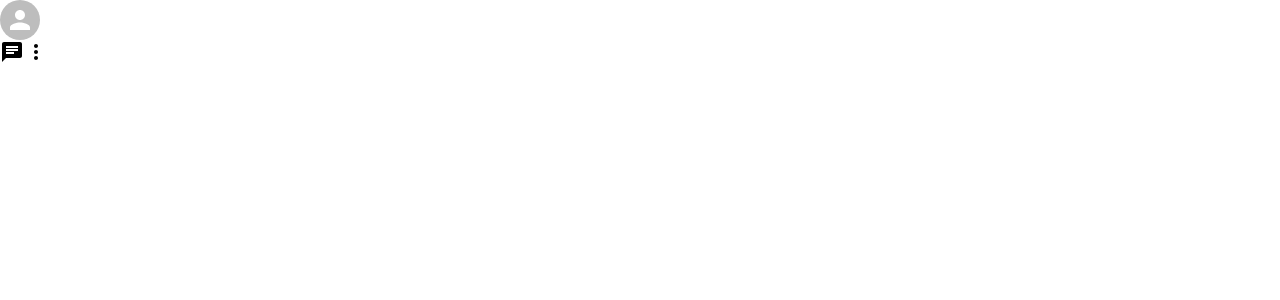
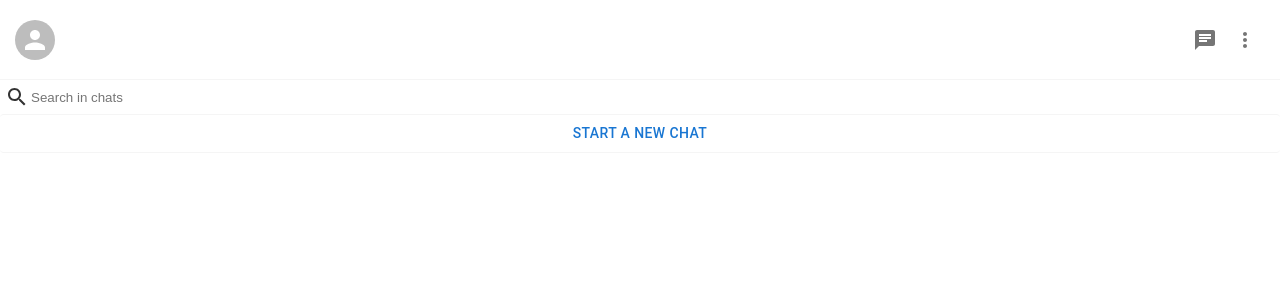
Before and after one commit to monty-src/whatsapp-ts, a Next.js app: page / in a window 1280 px wide. Shown: the top 300 px of the page. Built offline with nearby package versions, Linux system fonts and the light colour scheme.

Commit message:
Added firebase connection

```diff
--- a/components/Sidebar.tsx
+++ b/components/Sidebar.tsx
@@ -1,21 +1,51 @@
 import React from "react";
-import { Avatar } from "@mui/material";
+import { Avatar, Button, IconButton } from "@mui/material";
 import styled from "styled-components";
-import ChatIcon from '@mui/icons-material/Chat';
-import MoreVertIcon from '@mui/icons-material/MoreVertRounded';
+import ChatIcon from "@mui/icons-material/Chat";
+import SearchIcon from "@mui/icons-material/Search";
+import MoreVertIcon from "@mui/icons-material/MoreVertRounded";
+import * as EmailValidator from 'email-validator';
 
 import { SidebarModel } from "../models/sidebar.models";
 
 const Sidebar = () => {
+
+  const createChat = () => {
+    const input = prompt(
+      "Please enter an email address for the user you with to chat with"
+    );
+
+    if (!input) return null;
+
+    if (EmailValidator.validate(input)) {
+      // we need to add the chat into the DB
+    }
+
+  };
+
+
+
   return (
     <Container>
       <Header>
         <UserAvatar />
         <IconsContainer>
-          <ChatIcon />
-          <MoreVertIcon />
+          <IconButton>
+            <ChatIcon />
+          </IconButton>
+          <IconButton>
+            <MoreVertIcon />
+          </IconButton>
         </IconsContainer>
       </Header>
+      <Search>
+        <SearchIcon />
+        <SearchInput placeholder="Search in chats" />
+      </Search>
+
+      <SidebarButton onClick={createChat}>Start a new chat</SidebarButton>
+
+      {/* List of chats */}
     </Container>
   );
 };
@@ -23,7 +53,47 @@ const Sidebar = () => {
 export default Sidebar;
 
 const Container = styled.div``;
-const Header = styled.div``;
 
-const UserAvatar = styled(Avatar)``;
+const Search = styled.div`
+  display: flex;
+  align-items: center;
+  padding: 5px;
+  border-radius: 2px;
+`;
+
+const SidebarButton = styled(Button)`
+  width: 100%;
+
+  &&& {
+    border-top: 1px solid whitesmoke;
+    border-bottom: 1px solid whitesmoke;
+  }
+`;
+
+const SearchInput = styled.input`
+  outline-width: 0;
+  border: none;
+  flex: 1;
+`;
+
+const Header = styled.div`
+  display: flex;
+  position: sticky;
+  top: 0;
+  background-color: white;
+  z-index: 1;
+  justify-content: space-between;
+  align-items: center;
+  padding: 15px;
+  height: 80px;
+  border-bottom: 1px solid whitesmoke;
+`;
+
+const UserAvatar = styled(Avatar)`
+  cursor: pointer;
+  :hover {
+    opacity: 0.8;
+  }
+`;
+
 const IconsContainer = styled.div``;
--- a/package.json
+++ b/package.json
@@ -14,6 +14,7 @@
     "@mui/icons-material": "^5.8.4",
     "@mui/material": "^5.9.3",
     "@mui/styled-engine-sc": "^5.9.3",
+    "email-validator": "^2.0.4",
     "next": "12.2.4",
     "react": "18.2.0",
     "react-dom": "18.2.0",
--- a/styles/globals.css
+++ b/styles/globals.css
@@ -15,12 +15,11 @@ a {
   box-sizing: border-box;
 }
 
-@media (prefers-color-scheme: dark) {
+@media (prefers-color-scheme: light) {
   html {
-    color-scheme: dark;
+    color-scheme: light;
   }
   body {
-    color: white;
-    background: black;
+    color: #333;
   }
 }
```
Also changed, not shown: firebase.js (added, +25 -0 lines), 1 other file (tests, documents, lock files or other folders).
